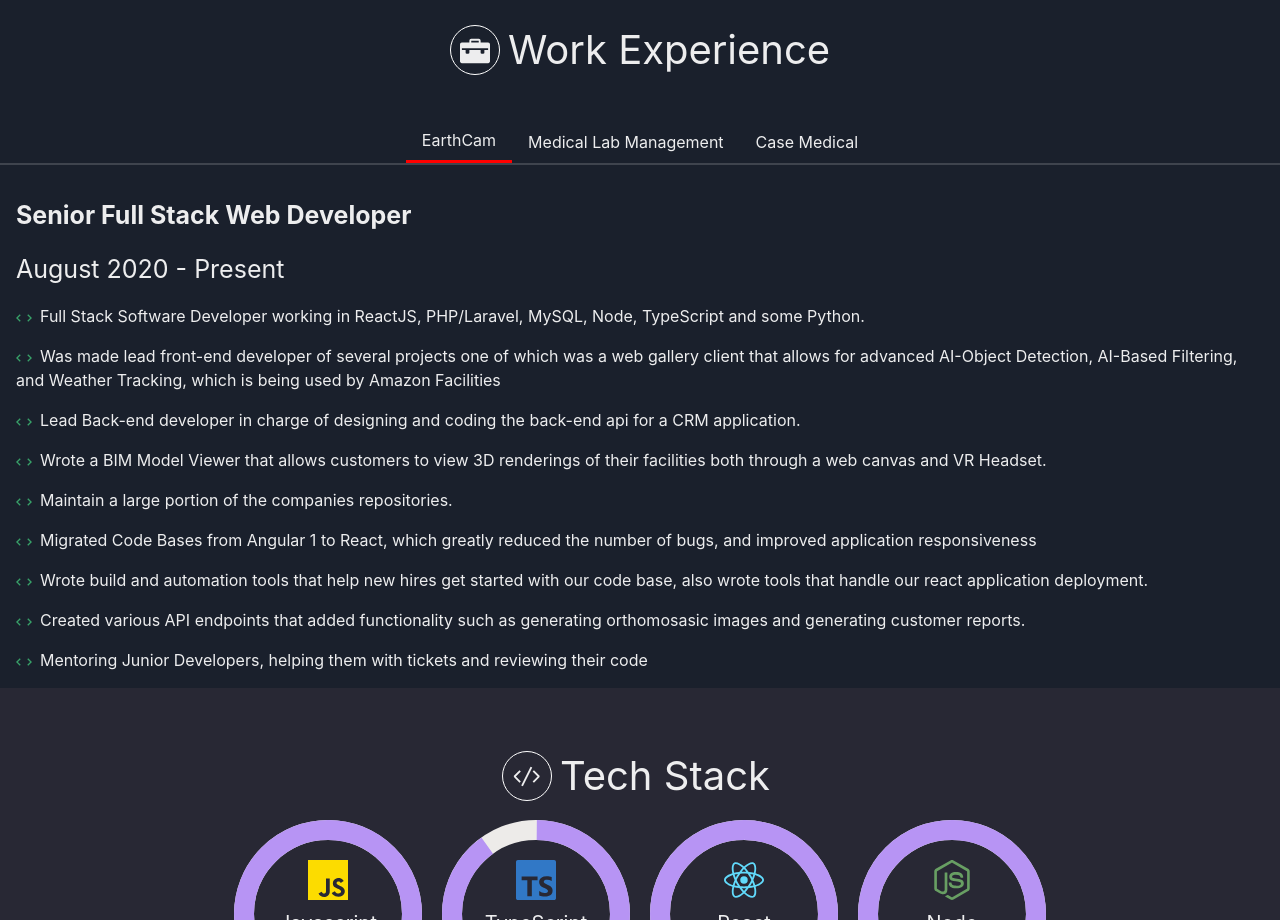
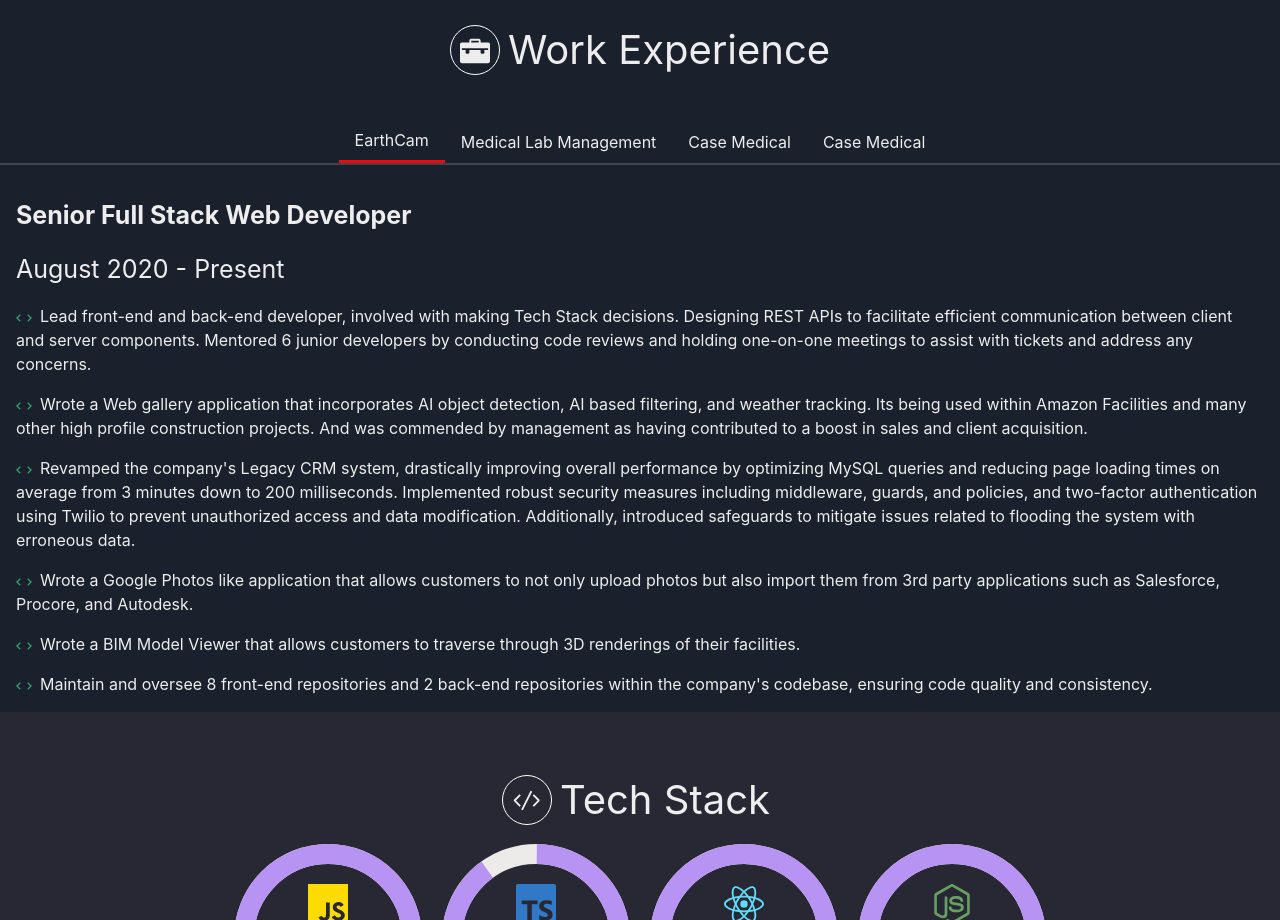
Before and after one commit to ffTsuzuku/ffTsuzuku.github.io, a React (Vite) app: page / in a window 1280 px wide. Shown: the part 900-1820 px from the top of the page. Built offline with nearby package versions, Linux system fonts and the light colour scheme.

Commit message:
updated work experience

```diff
--- a/src/App.tsx
+++ b/src/App.tsx
@@ -16,7 +16,6 @@
 import { useBreakpointValue } from '@chakra-ui/react'
 
 import useIntersection from './hooks/useIntersection'
-
 function App() {
     const interSectionThreshold = useBreakpointValue({
         base: 0.3,
--- a/src/data.ts
+++ b/src/data.ts
@@ -63,15 +63,12 @@
             title: 'Senior Full Stack Web Developer',
             period: 'August 2020 - Present',
             responsibilities: [
-                'Full Stack Software Developer working in ReactJS, PHP/Laravel, MySQL, Node, TypeScript and some Python.',
-                'Was made lead front-end developer of several projects one of which was a web gallery client that allows for advanced AI-Object Detection, AI-Based Filtering, and Weather Tracking, which is being used by Amazon Facilities',
-                'Lead Back-end developer in charge of designing and coding the back-end api for a CRM application.',
-                'Wrote a BIM Model Viewer that allows customers to view 3D renderings of their facilities both through a web canvas and VR Headset. ',
-                'Maintain a large portion of the companies repositories.',
-                'Migrated Code Bases from Angular 1 to React, which greatly reduced the number of bugs, and improved application responsiveness',
-                'Wrote  build and automation tools that help new hires get started with our code base, also wrote tools that handle our react application deployment.',
-                'Created various API endpoints that added functionality such as generating orthomosasic  images and generating customer reports.',
-                'Mentoring Junior Developers, helping them with tickets and reviewing their code',
+                'Lead front-end and back-end developer, involved with making Tech Stack decisions. Designing REST APIs to facilitate efficient communication between client and server components. Mentored 6 junior developers by conducting code reviews and holding one-on-one meetings to assist with tickets and address any concerns.',
+                'Wrote a Web gallery application that incorporates AI object detection, AI based filtering, and weather tracking. Its being used within Amazon Facilities and many other high profile construction projects. And was commended by management as having contributed to a boost in sales and client acquisition.',
+                "Revamped the company's Legacy CRM system, drastically improving overall performance by optimizing MySQL queries and reducing page loading times on average from 3 minutes down to 200 milliseconds. Implemented robust security measures including middleware, guards, and policies,  and two-factor authentication using Twilio to prevent unauthorized access and data modification. Additionally, introduced safeguards to mitigate issues related to flooding the system with erroneous data.",
+                'Wrote a Google Photos like application that allows customers to not only upload photos but also import them from 3rd party applications such as Salesforce, Procore, and Autodesk.',
+                'Wrote a BIM Model Viewer that allows customers to traverse through 3D renderings of their facilities.',
+                "Maintain and oversee 8 front-end repositories and 2 back-end repositories within the company's codebase, ensuring code quality and consistency.",
             ],
         },
         {
@@ -79,21 +76,30 @@
             title: 'Contracted Software Developer',
             period: 'Sept 2019 - Nov 2019',
             responsibilities: [
-                'Contracted Full Stack Developer working in JavaScript/Vue.js, PHP, and SQL',
-                'Worked on an enterprise software to be used by Hospitals and Pharmacies',
-                'Helped the company to reach their deadline for releasing a minimal viable project',
+                'Contracted to assist the company in meeting their MVP release deadline.',
+                'Developed an analytics dashboard utilizing Highcharts, enabling clients to visually interpret data effectively.',
+                'Wrote and refactored MySQL queries to generate data for the dashboards, ensuring accuracy and efficiency.',
             ],
         },
         {
             companyName: 'Case Medical',
             title: 'Full Stack Software Developer',
-            period: 'Sept 2017 - Sept 2019',
+            period: 'Jan 2018 - Sept 2019',
             responsibilities: [
-                'Full Stack Software Developer working in ReactJS, PHP/Laravel, MySQL, TypeScript.',
-                'Worked on an enterprise software to be used by hospitals',
-                'Led a group of 3 developers, performing code reviews as well as assisting with any guidance that may be needed',
-                'Was in charge of making many of the design choices such as the tech stack, deployment cycle, etc..',
-                "Worked on migrating/updating older applications, so I'm very comfortable with reading other people's code",
+                'Contributed to the development of a specialized software solution for tracking the sterilization cycle of instruments within hospital facilities.',
+                'Led a team of 3 developers, providing mentorship, conducting code reviews, and resolving technical issues to ensure project success.',
+                'In charge of making the design choices for what tech stack and tools our enterprise software should be developed in. ',
+                'Maintained open communication channels between upper management and the development team to ensure alignment with project goals and priorities',
+            ],
+        },
+        {
+            companyName: 'Case Medical',
+            title: 'Full Stack Junior Developer',
+            period: 'Sept 2017 - Dec 2017',
+            responsibilities: [
+                'Developed an internal Messaging Application to be used by the companies Sales Reps.',
+                'Worked as both a Project Manager and Software developer, and helped mediate between management stakeholders, and the software team.',
+                'Implemented and maintained Agile and Scrum methodologies within the development team, ensuring efficient, project management and adherence to timelines.',
             ],
         },
     ],
```
Also changed, not shown: index.html (+9 -2 lines), 4 other files (tests, documents, lock files or other folders).
